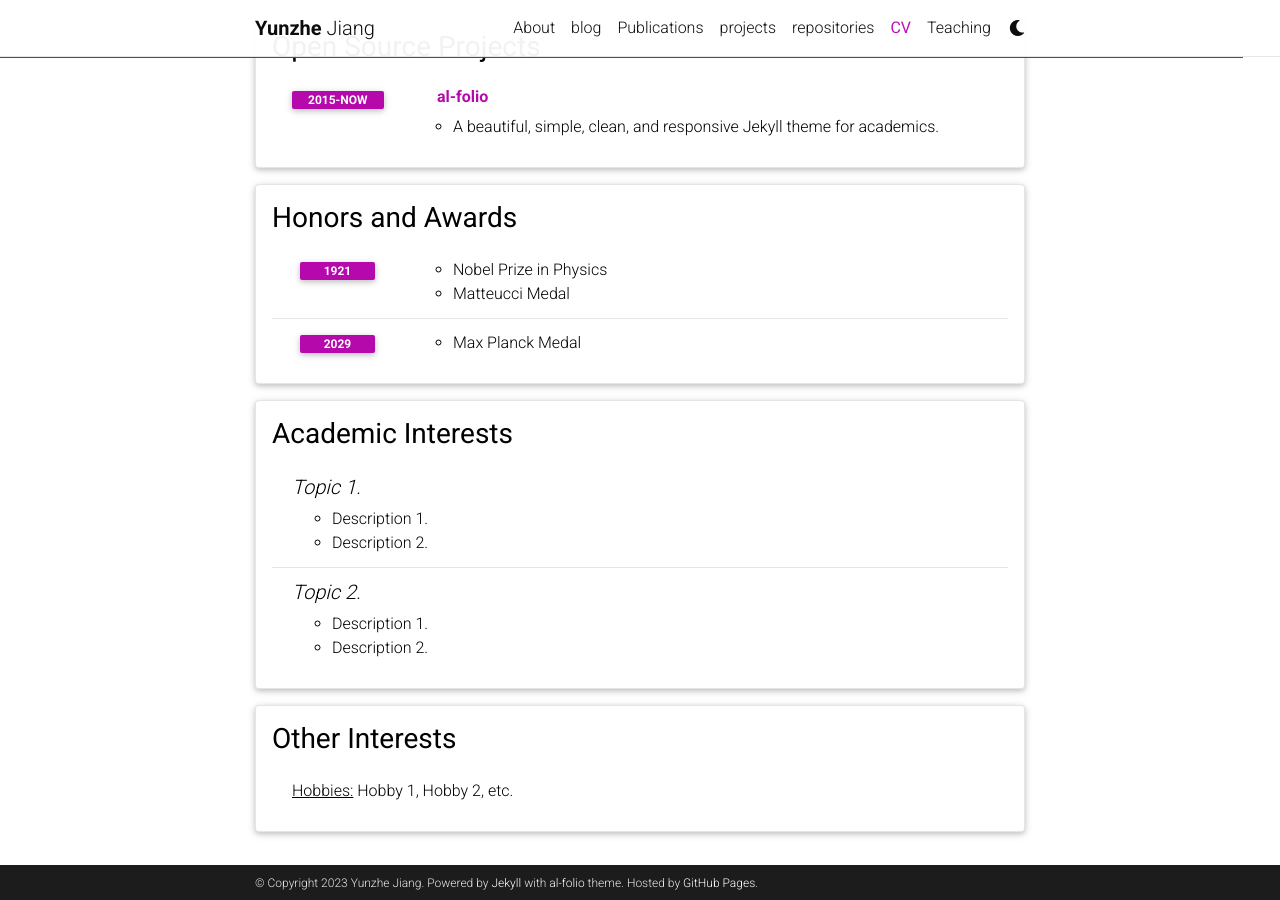
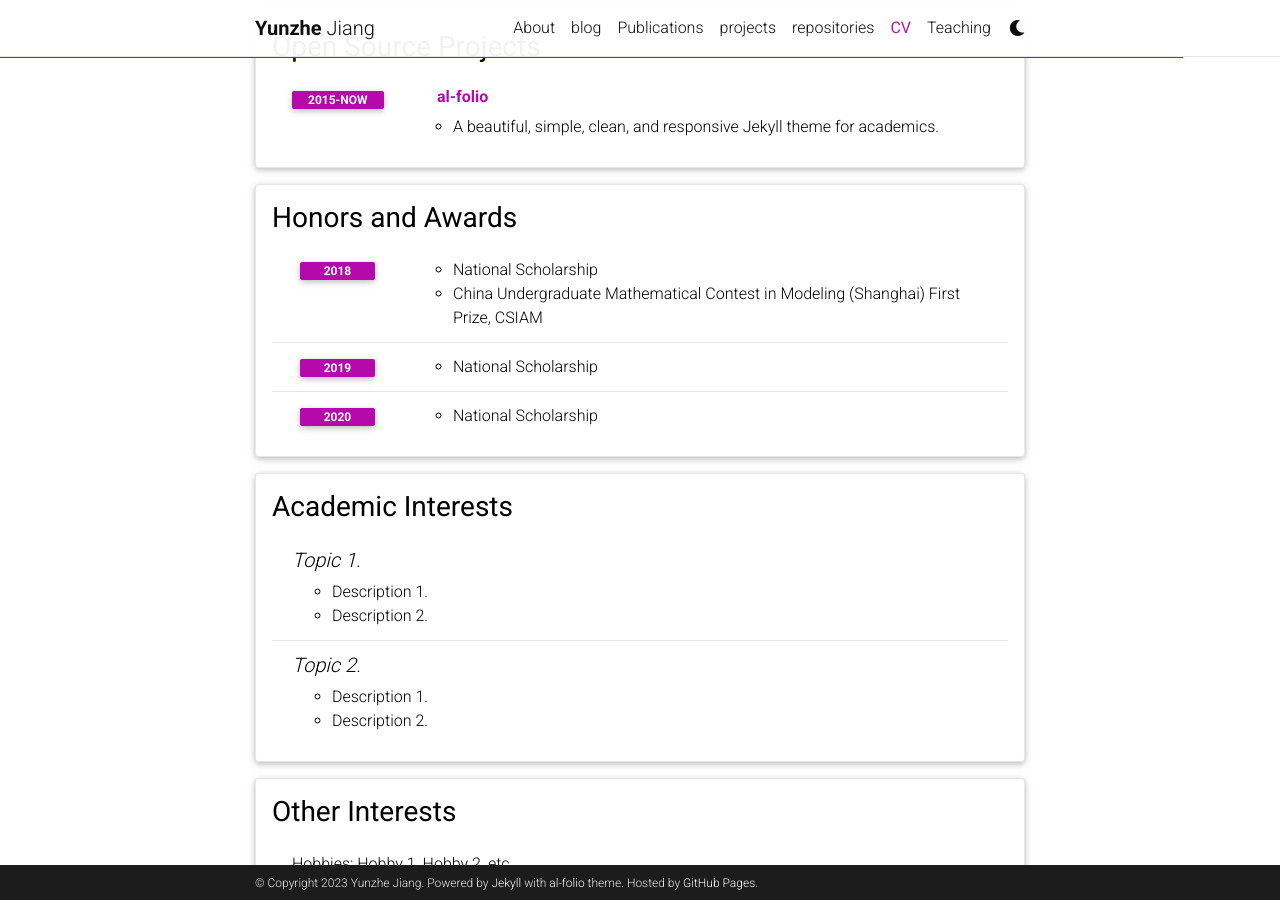
Before and after one commit to yzJiang9/yzJiang9.github.io, a Jekyll site: the page built from _pages/cv.md, in a window 1280 px wide and 900 px high, scrolled down 1390 px. Built offline with Jekyll 4.4.1, drawn with Linux system fonts in a browser that asks for light colours; comment, search, counter and statistics services are not loaded; a style sheet for code colours, icons or effects is not loaded.

Commit message:
Update cv.yml

```diff
--- a/_data/cv.yml
+++ b/_data/cv.yml
@@ -67,13 +67,16 @@
 - title: Honors and Awards
   type: time_table
   contents:
-    - year: 1921
+    - year: 2018
       items:
-        - Nobel Prize in Physics
-        - Matteucci Medal
-    - year: 2029
+        - National Scholarship
+        - China Undergraduate Mathematical Contest in Modeling (Shanghai) First Prize, CSIAM
+    - year: 2019
       items:
-        - Max Planck Medal
+        - National Scholarship
+    - year: 2020
+      items:
+        - National Scholarship
 
 - title: Academic Interests
   type: nested_list
```
